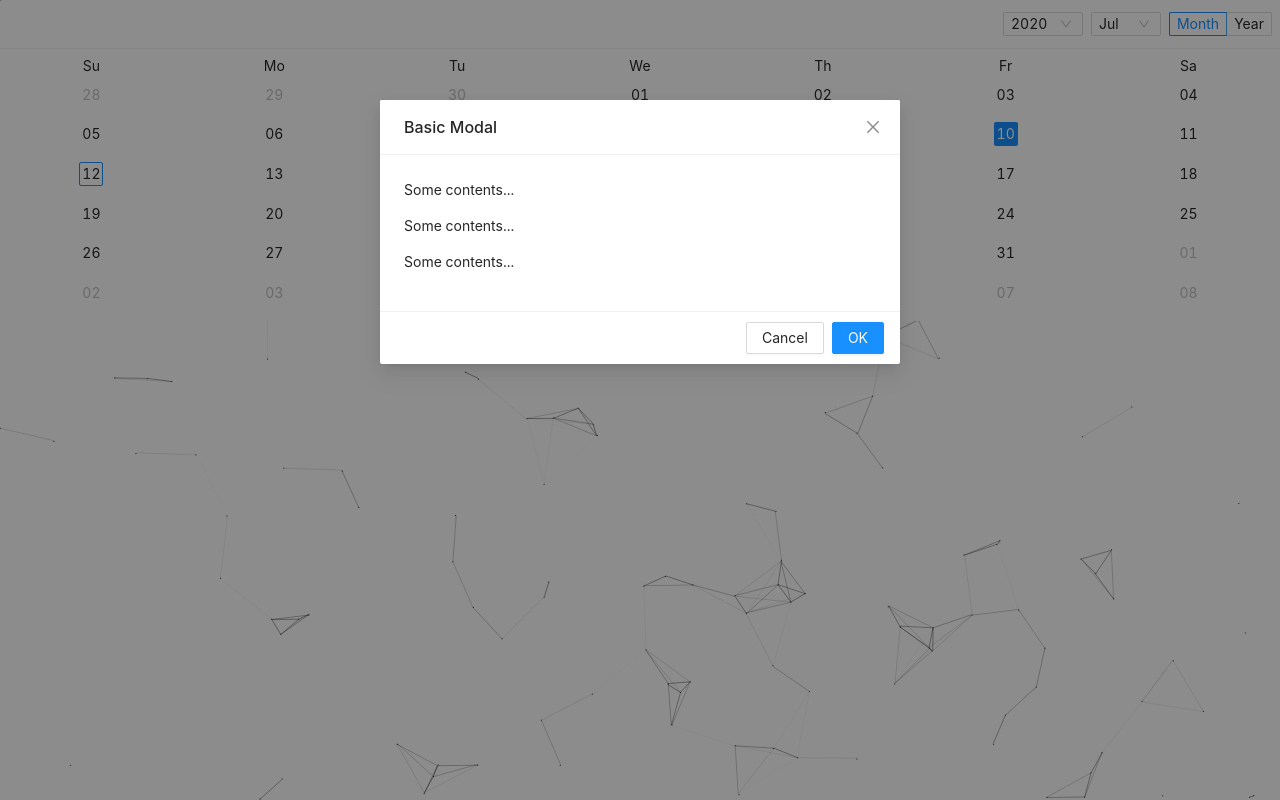
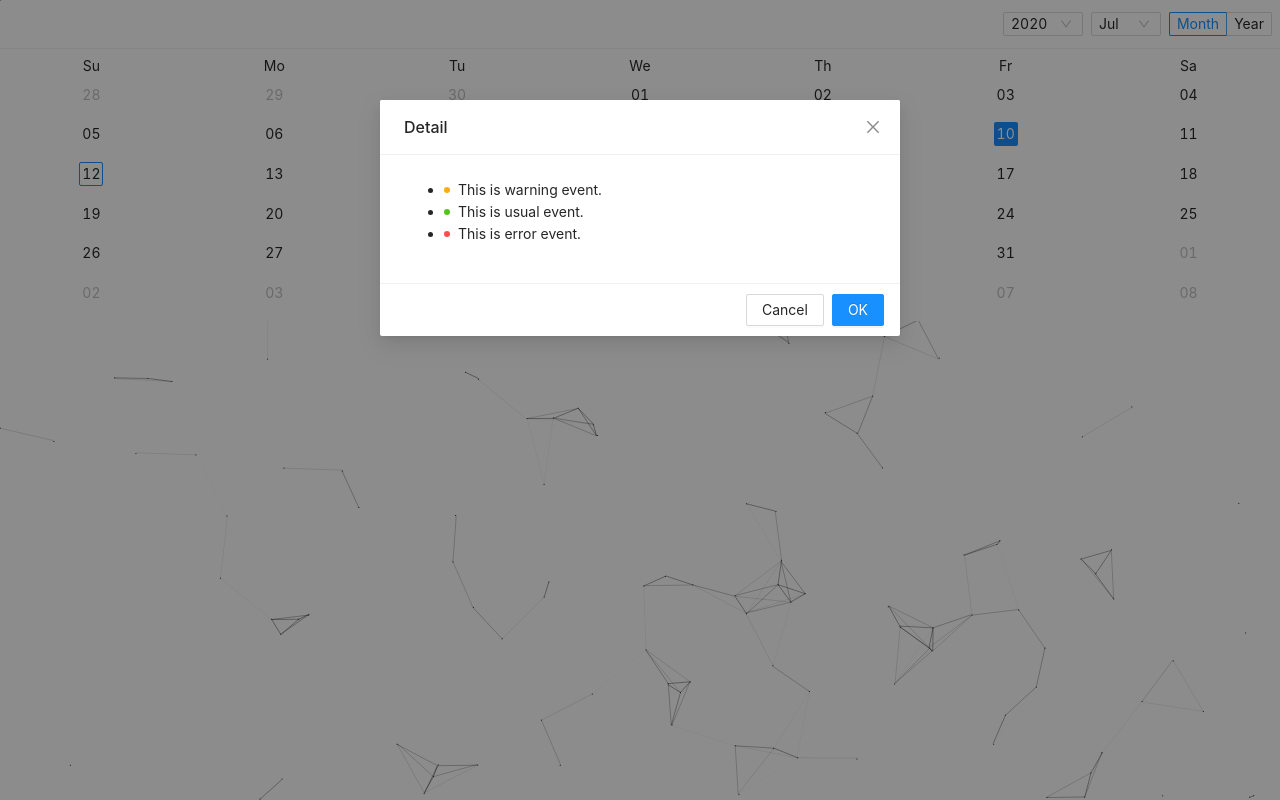
Before and after one commit to hus0210/react-demo, a React (Create React App) app: page /home in a window 1280 px wide. Both pictures are taken after a click on the element "10". Built offline with nearby package versions, Linux system fonts and the light colour scheme.

Commit message:
update home page

```diff
--- a/src/pages/home/home.jsx
+++ b/src/pages/home/home.jsx
@@ -1,39 +1,67 @@
 import React from 'react';
-import { Row, Col, Calendar, Modal } from 'antd';
+import { Row, Col, Calendar, Badge, Modal } from 'antd';
 
 export default class Home extends React.Component {
-    state = { visible: false, data: 123};
+    state = { visible: new Map() };
 
-    onPanelChange(value, mode) {
-        console.log(value.format('YYYY-MM-DD'), mode);
+    getListData(value) {
+        let listData;
+        switch (value.date()) {
+            case 8:
+                listData = [
+                    { type: 'warning', content: 'This is warning event.' },
+                    { type: 'success', content: 'This is usual event.' },
+                ];
+                break;
+            case 10:
+                listData = [
+                    { type: 'warning', content: 'This is warning event.' },
+                    { type: 'success', content: 'This is usual event.' },
+                    { type: 'error', content: 'This is error event.' },
+                ];
+                break;
+            case 15:
+                listData = [
+                    { type: 'warning', content: 'This is warning event' },
+                    { type: 'success', content: 'This is very long usual event。。....' },
+                    { type: 'error', content: 'This is error event 1.' },
+                    { type: 'error', content: 'This is error event 2.' },
+                    { type: 'error', content: 'This is error event 3.' },
+                    { type: 'error', content: 'This is error event 4.' },
+                ];
+                break;
+            default:
+        }
+        return listData || [];
     }
 
-    onSelect(date) {
-        this.setState({visible: true});
-        console.log(date)
+    dateCellRender(value) {
+        var listData = this.getListData(value);
+        return (
+            <Modal title="Detail" visible={this.state.visible[value]}>
+                <ul className="events">
+                    {listData.map(item => (
+                        <li key={item.content}>
+                            <Badge status={item.type} text={item.content} />
+                        </li>
+                    ))}
+                </ul>
+            </Modal>
+        );
     }
 
-    handleOk(e) {
-        console.log(e);
-        this.setState({visible: false});
-    };
-
-    handleCancel(e) {
-        console.log(e);
-        this.setState({visible: false});
-    };
+    onSelect(value) {
+        var visible = this.state.visible
+        visible[value] = !visible[value]
+        this.setState({ visible: visible })
+    }
 
     render() {
         return (
             <>
                 <Row type="flex" justify="center" style={{ minHeight: '100vh' }}>
                     <Col span={24}>
-                        <Calendar fullscreen={false} onPanelChange={this.onPanelChange.bind(this)} onSelect={this.onSelect.bind(this)} />
-                        <Modal title="Basic Modal" visible={this.state.visible} onOk={this.handleOk.bind(this)} onCancel={this.handleCancel.bind(this)}>
-                            <p>Some contents...</p>
-                            <p>Some contents...</p>
-                            <p>Some contents...</p>
-                        </Modal>
+                        <Calendar fullscreen={false} dateCellRender={this.dateCellRender.bind(this)} onSelect={this.onSelect.bind(this)} />
                     </Col>
                 </Row>
             </>
```
